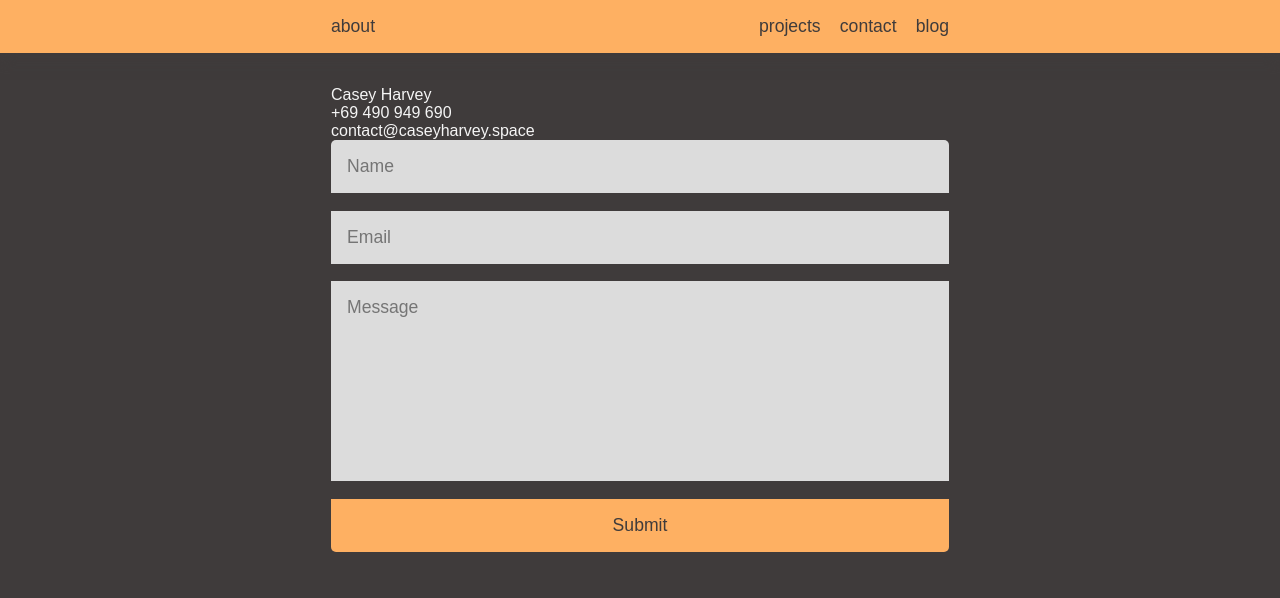
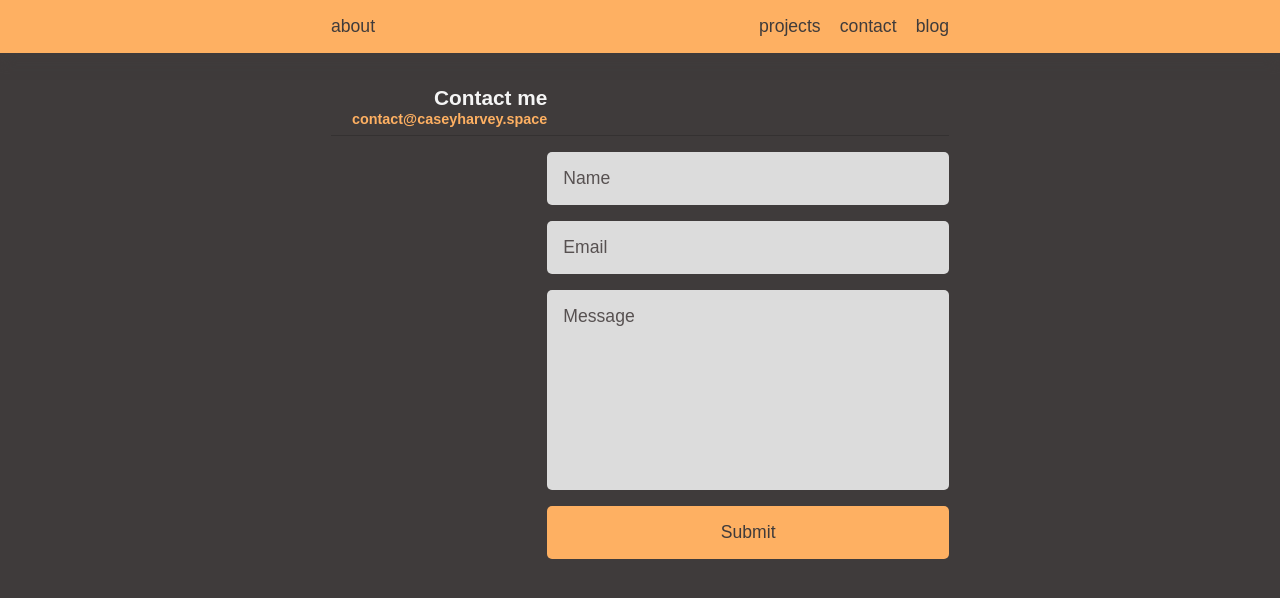
Before and after one commit to caseyharvey/v1-caseys.tech, a React (Create React App) app: page /Contact in a window 1280 px wide. Shown: the top 598 px of the page. Built offline with nearby package versions, Linux system fonts and the light colour scheme; a web font is replaced by a local one.

Commit message:
Contact form is complete.

```diff
--- a/src/components/Contact/Contact.js
+++ b/src/components/Contact/Contact.js
@@ -10,37 +10,65 @@ const Contact = () => {
     <div className='page-container'>
       <div className='contact-container'>
         <div className='contact-details'>
-          <div className='my-name'>Casey Harvey</div>
-          <div className='my-mobile'>+69 490 949 690</div>
-          <div className='my-email'>contact@caseyharvey.space</div>
+          <div className='my-name'>Contact me</div>
+          <a href='mailto:contact@caseyharvey.space?' className='my-email'>
+            contact@caseyharvey.space
+          </a>
         </div>
+        <div className='form-container'>
           <form onSubmit={handleSubmit(onSubmit)}>
             <input
-            name='Name'
+              name='name'
               type='text'
+              autoComplete='off'
               placeholder='Name'
               className='contact-name'
               ref={register({ required: true, maxLength: 80 })}
             />
+            {errors.name && errors.name.type === 'required' && (
+              <span className='error'>This field is required</span>
+            )}
+            {errors.name && errors.name.type === 'maxLength' && (
+              <span className='error'> only 80 characters allowed</span>
+            )}
             <input
               type='text'
-            name='Email'
+              name='email'
+              autoComplete='off'
               placeholder='Email'
               className='contact-email'
-            ref={register({ required: true, pattern: /^\S+@\S+$/i })}
+              ref={register({
+                required: true,
+                pattern: /[a-z0-9._%+-]+@[a-z0-9.-]+\.[a-z]{2,4}$/
+              })}
             />
+            {errors.email && errors.email.type === 'required' && (
+              <span className='error'>This field is required</span>
+            )}
+            {errors.email && errors.email.type === 'pattern' && (
+              <span className='error'>please enter a valid email</span>
+            )}
             <textarea
               rows='8'
-            name='Message'
+              name='message'
+              autoCorrect='off'
+              autoComplete='off'
               placeholder='Message'
               className='contact-message'
               ref={register({ required: true, maxLength: 500 })}
             />
+            {errors.message && errors.message.type === 'required' && (
+              <span className='error'>This field is required</span>
+            )}
+            {errors.message && errors.message.type === 'maxLength' && (
+              <span className='error'> only 500 characters allowed</span>
+            )}
 
             <input className='submit' type='submit' />
           </form>
         </div>
       </div>
+    </div>
   );
 };
 export default Contact;
--- a/src/components/Contact/contact.sass
+++ b/src/components/Contact/contact.sass
@@ -6,40 +6,76 @@
     @include u.flex(column, flex-start, flex-start)
 
     .contact-details
+        font-weight: 700
+        padding-bottom: .5em
         @include u.flex(column, flex-start, flex-start)
 
-    form
+        .my-name
+            font-size: 1.3em
+
+        .my-email
+            font-size: .9em
+            margin-top: .1em
+            color: v.$accent
+
+            &:hover
+                transform: translateY(1px)
+
+    .form-container
         width: 100%
-        border-radius: 5px
-        @include u.flex(column, space-evenly, flex-start)
+        padding-top: 1em
+        border-top: v.$border-top
+        @include u.flex(row, flex-end, flex-start)
 
-        input, textarea
+        form
             width: 100%
-            border: none
-            outline: none
-            color: v.$dark
-            font-size: 1.1em
-            margin-bottom: 1em
-            font-family: v.$main-font
-            background-color: darken(v.$light, 10%)
-            @include u.padding(v.$p1, v.$p1)
+            border-radius: 5px
+            @include u.flex(column, space-evenly, flex-start)
 
-            &:focus
-                background-color: white
+            input, textarea
+                width: 100%
+                border: none
+                outline: none
+                color: v.$dark
+                font-size: 1.1em
+                margin-bottom: v.$p1
+                border-radius: 5px
+                font-family: v.$main-font
+                background-color: darken(v.$light, 10%)
+                @include u.padding(v.$p1, v.$p1)
 
-        &::placeholder
-            color: v.$shade
+                &:focus
+                    background-color: white
 
-        .contact-name
-            border-radius: 5px 5px 0 0
+                &::placeholder
+                    color: v.$shade
 
-        .contact-message
-            resize: none
+            .contact-message
+                resize: none
 
-        .submit
-            margin-bottom: 0
-            border-radius: 0 0 5px 5px
-            background-color: v.$accent
-            &:hover
-                transform: scale(.995)
-                background-color: darken(v.$accent,3%)
+            .submit
+                margin-bottom: 0
+                background-color: v.$accent
+                &:hover
+                    transform: scale(.992)
+                    background-color: darken(v.$accent,3%)
+
+            .error
+                width: 100%
+                font-weight: 700
+                color: v.$warning
+                border-radius: 5px
+                margin: -12px 0 4px 0
+                @include u.padding(v.$p1/2, v.$p1)
+
+@media screen and ( min-width: v.$breakpoint )
+    .contact-container
+
+        .contact-details
+            width: 35%
+            @include u.flex(column, flex-start, flex-end)
+
+        .form-container
+            form
+                width: 65%
+                @include u.flex(column, flex-start, flex-end)
--- a/src/components/HomePage/home-page.sass
+++ b/src/components/HomePage/home-page.sass
@@ -29,7 +29,7 @@
         p
             margin-top: 0
 
-@media screen and (min-width: 550px)
+@media screen and (min-width: v.$breakpoint)
 
     .avatar-container
         width: 35%
--- a/src/components/Projects/project-list.sass
+++ b/src/components/Projects/project-list.sass
@@ -43,7 +43,7 @@
         p
             margin-top: 0
 
-@media screen and (min-width: 550px)
+@media screen and (min-width: v.$breakpoint)
 
     .title-container
         width: 35%
--- a/src/sass-modules/_variables.sass
+++ b/src/sass-modules/_variables.sass
@@ -6,8 +6,10 @@ $dark: #3f3b3b
 $shade:#575151
 $light:#f5f5f5
 $accent:#feb062
+$warning: #fe6262
 
 // Space
+$breakpoint: 560px
 $max-width: 650px
 $p1: 16px
 $p2: 32px
```
Lines whose indentation alone changed are shown as unchanged.
